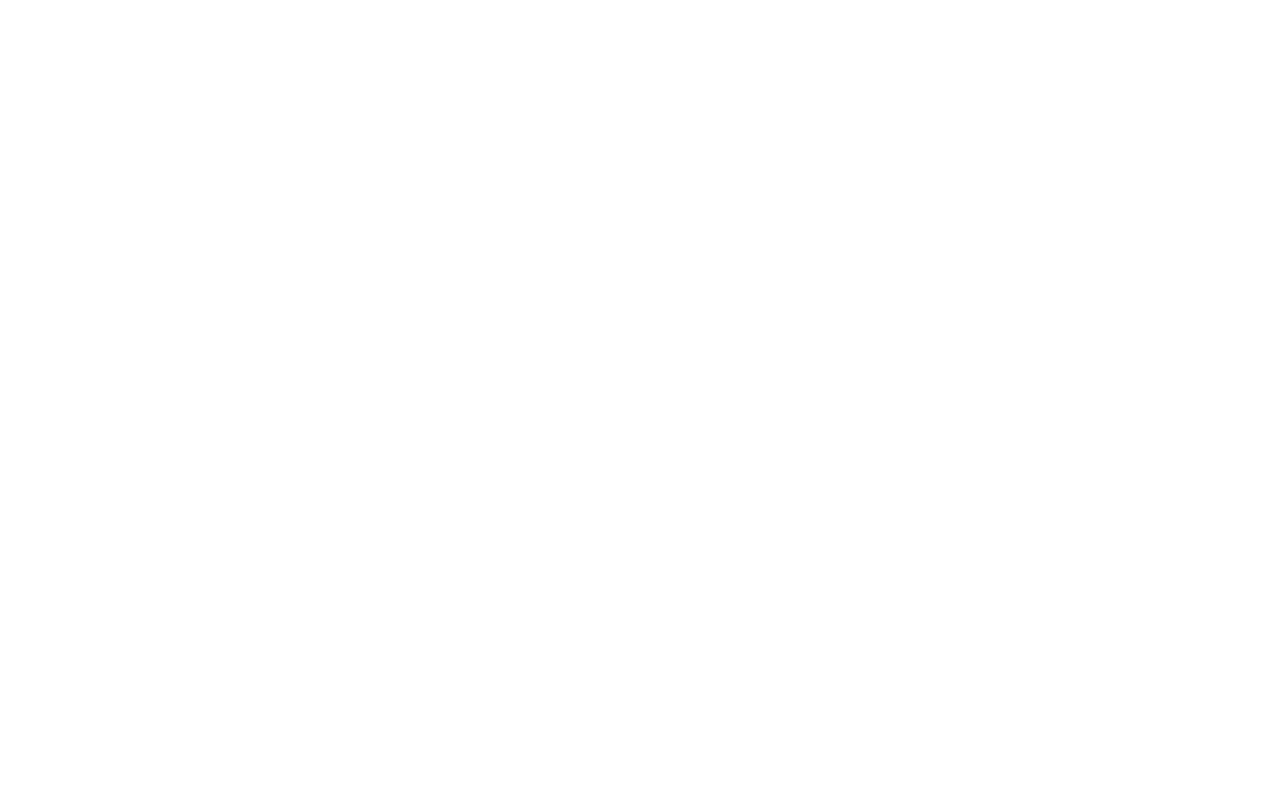
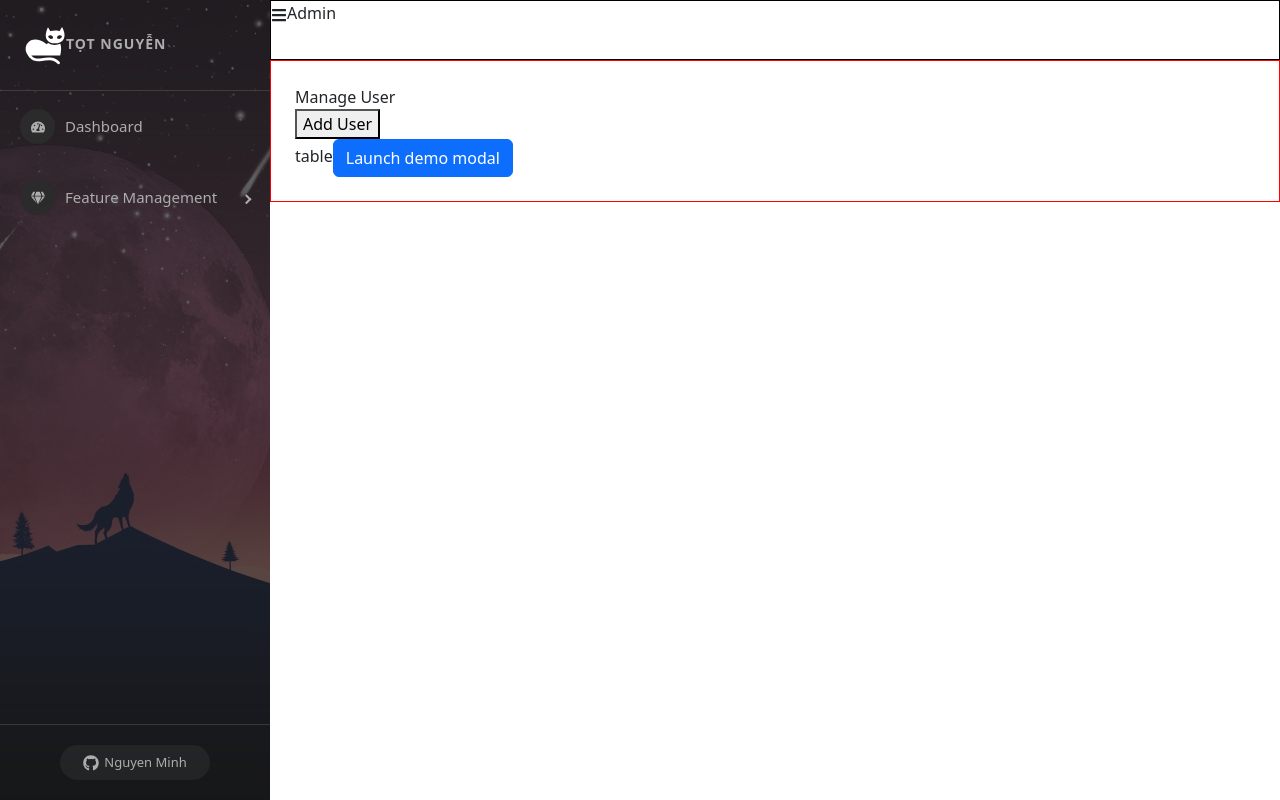
Before and after one commit to minh041104/react-app, a React (Create React App) app: page /admins/manage-user in a window 1280 px wide. Before the commit this address had no page. Built offline with nearby package versions, Linux system fonts and the light colour scheme.

Commit message:
test modal

```diff
--- a/src/components/Admin/Admin.js
+++ b/src/components/Admin/Admin.js
@@ -2,6 +2,7 @@
 import './Admin.scss'
 import {FaBars} from 'react-icons/fa'
 import { useState } from 'react';
+import { Outlet } from 'react-router-dom';
 
 const Admin = (props) => {
   const [collapsed, setCollapsed] = useState(false);
@@ -11,8 +12,13 @@
         <SideBar collapsed={collapsed} />
       </div>
       <div className="admin-content">
-        <FaBars onClick={() => setCollapsed(!collapsed)} />
-        <h1>Admin</h1>
+        <div className="admin-header">
+          <FaBars onClick={() => setCollapsed(!collapsed)} />
+          Admin
+        </div>
+        <div className="admin-main">
+          <Outlet />
+        </div>
       </div>
     </div>
   )
--- a/src/components/Admin/Admin.scss
+++ b/src/components/Admin/Admin.scss
@@ -3,6 +3,19 @@
     .admin-sidebar {
     }
     .admin-content {
+        width: 100%;
+        .admin-header {
+            // display: flex;
+            // align-items: center;
+            // justify-content: space-between;
+            height: 60px;
+
+            border: 1px solid #000000;
+        }
+        .admin-main {
+            padding: 24px;
+            border: 1px solid #ff0000;
+        }
     }
     .pro-sidebar {
         height: 100vh;
--- /dev/null
+++ b/src/components/Admin/Content/DashBoard.js
@@ -0,0 +1,9 @@
+const Dashboard = () => {
+    return (
+        <div>
+            <h1>Dashboard</h1>
+        </div>
+    )
+}
+
+export default Dashboard;
--- /dev/null
+++ b/src/components/Admin/Content/ManageUser.js
@@ -0,0 +1,23 @@
+import ModalCreateUser from './ModalCreateUser';
+
+const ManageUser = () => {
+    return (
+        <div className='manage-user-container'>
+            <div className='title'>
+                Manage User
+            </div>
+            <div className="manage-user-content">
+                <div >
+                    <button>Add User</button>
+                </div>
+                <div>
+                    table
+                    <ModalCreateUser />
+                </div>
+
+            </div>
+        </div>
+    )
+}
+
+export default ManageUser;
--- /dev/null
+++ b/src/components/Admin/Content/ModalCreateUser.js
@@ -0,0 +1,61 @@
+import { useState } from 'react';
+import Button from 'react-bootstrap/Button';
+import Modal from 'react-bootstrap/Modal';
+
+const ModalCreateUser = () => {
+  const [show, setShow] = useState(false);
+
+  const handleClose = () => setShow(false);
+  const handleShow = () => setShow(true);
+
+  return (
+    <>
+      <Button variant="primary" onClick={handleShow}>
+        Launch demo modal
+      </Button>
+
+      <Modal show={show} onHide={handleClose} size="lg" backdrop="static">
+        <Modal.Header closeButton>
+          <Modal.Title>Add User</Modal.Title>
+        </Modal.Header>
+        <Modal.Body>
+            <form className="row g-3">
+                <div className="col-md-6">
+                    <label className="form-label">Email</label>
+                    <input type="email" className="form-control"/>
+                </div>
+                <div className="col-md-6">
+                    <label className="form-label">Password</label>
+                    <input type="password" className="form-control"/>
+                </div>
+                <div className="col-md-6">
+                    <label className="form-label">Username</label>
+                    <input type="text" className="form-control"/>
+                </div>
+                <div className="col-md-4">
+                    <label className="form-label">Role</label>
+                    <select className="form-select">
+                    <option selected value="user">User</option>
+                    <option value="admin">Admin</option>
+                    </select>
+                </div>
+                <div className='col-md-12'>
+                    <label className="form-label">Image</label>
+                    <input type="file" className="form-control"/>
+                </div>
+            </form>
+        </Modal.Body>
+        <Modal.Footer>
+          <Button variant="secondary" onClick={handleClose}>
+            Close
+          </Button>
+          <Button variant="primary" onClick={handleClose}>
+            Save
+          </Button>
+        </Modal.Footer>
+      </Modal>
+    </>
+  );
+}
+
+export default ModalCreateUser;
--- a/src/components/Admin/SideBar.js
+++ b/src/components/Admin/SideBar.js
@@ -12,6 +12,7 @@
 import { GiCat } from "react-icons/gi";
 import './SideBar.scss'
 import sidebarBg from '../../assets/bg2.jpg';
+import { Link } from 'react-router-dom';
 
 
 const SideBar = (props) => {
@@ -49,6 +50,7 @@
             icon={<FaTachometerAlt />}
           >
             Dashboard
+            <Link to='/admins' />
           </MenuItem>
         </Menu>
         <Menu iconShape="circle">
@@ -56,7 +58,9 @@
             icon={<FaGem />}
             title="Feature Management"
           >
-            <MenuItem>User Management</MenuItem>
+            <MenuItem>User Management
+            <Link to='/admins/manage-user' />
+            </MenuItem>
             <MenuItem>Quiz Management</MenuItem>
             <MenuItem>Question Management</MenuItem>
           </SubMenu>
--- a/src/index.js
+++ b/src/index.js
@@ -9,6 +9,8 @@
 import User from './components/User/User';
 import Admin from './components/Admin/Admin';
 import Home from './components/Home/HomePage';
+import Dashboard from './components/Admin/Content/DashBoard';
+import ManageUser from './components/Admin/Content/ManageUser';
 
 const root = ReactDOM.createRoot(document.getElementById('root'));
 root.render(
@@ -20,7 +22,10 @@
           <Route index element={<Home />} />
           <Route path='/users' element={<User />} />
         </Route>
-        <Route path='/admins' element={<Admin />} />
+        <Route path='/admins' element={<Admin />}>
+          <Route index element={<Dashboard />} />
+          <Route path='manage-user' element={<ManageUser />} />
+        </Route>
       </Routes>
     </BrowserRouter>
     {/* </React.StrictMode> */}
```
